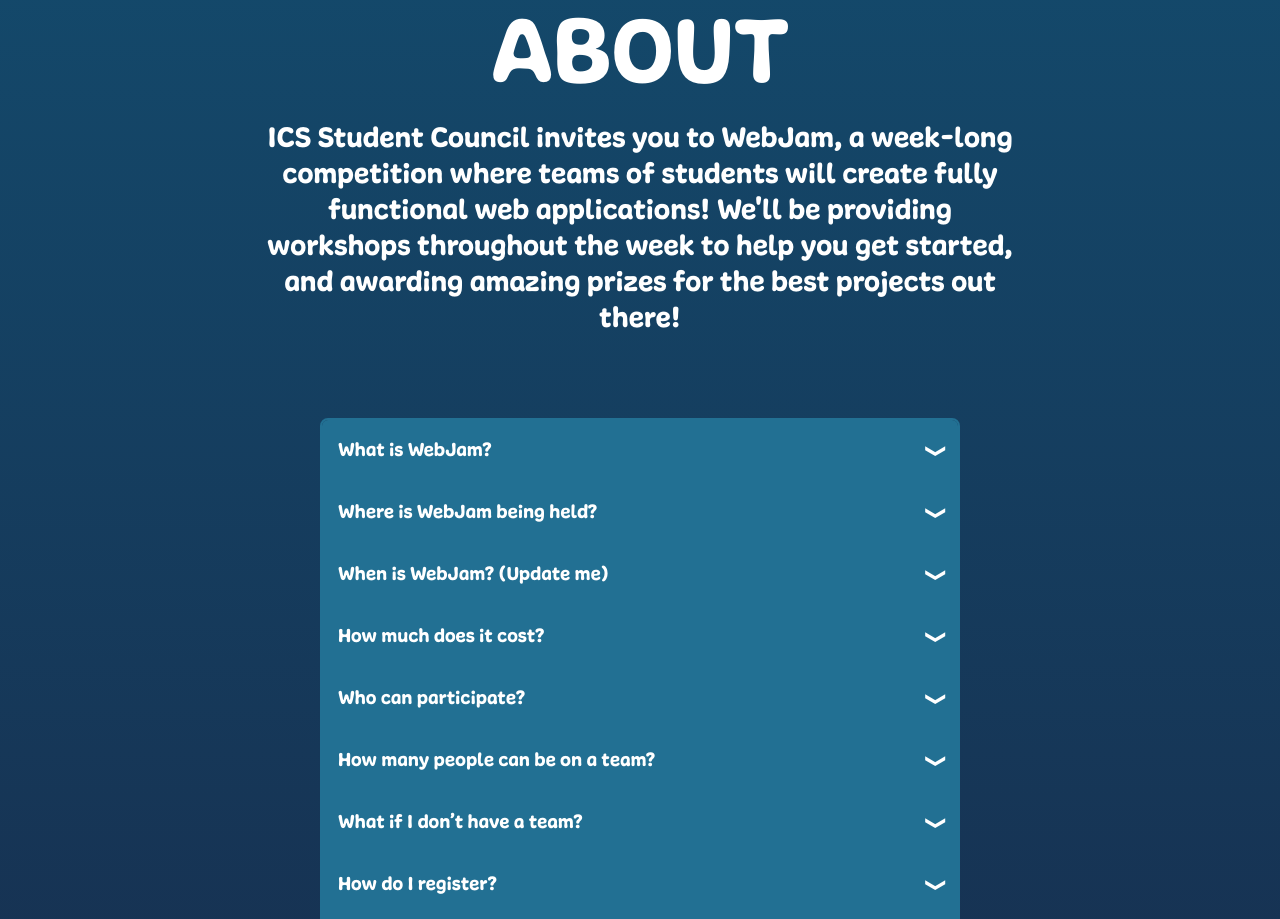
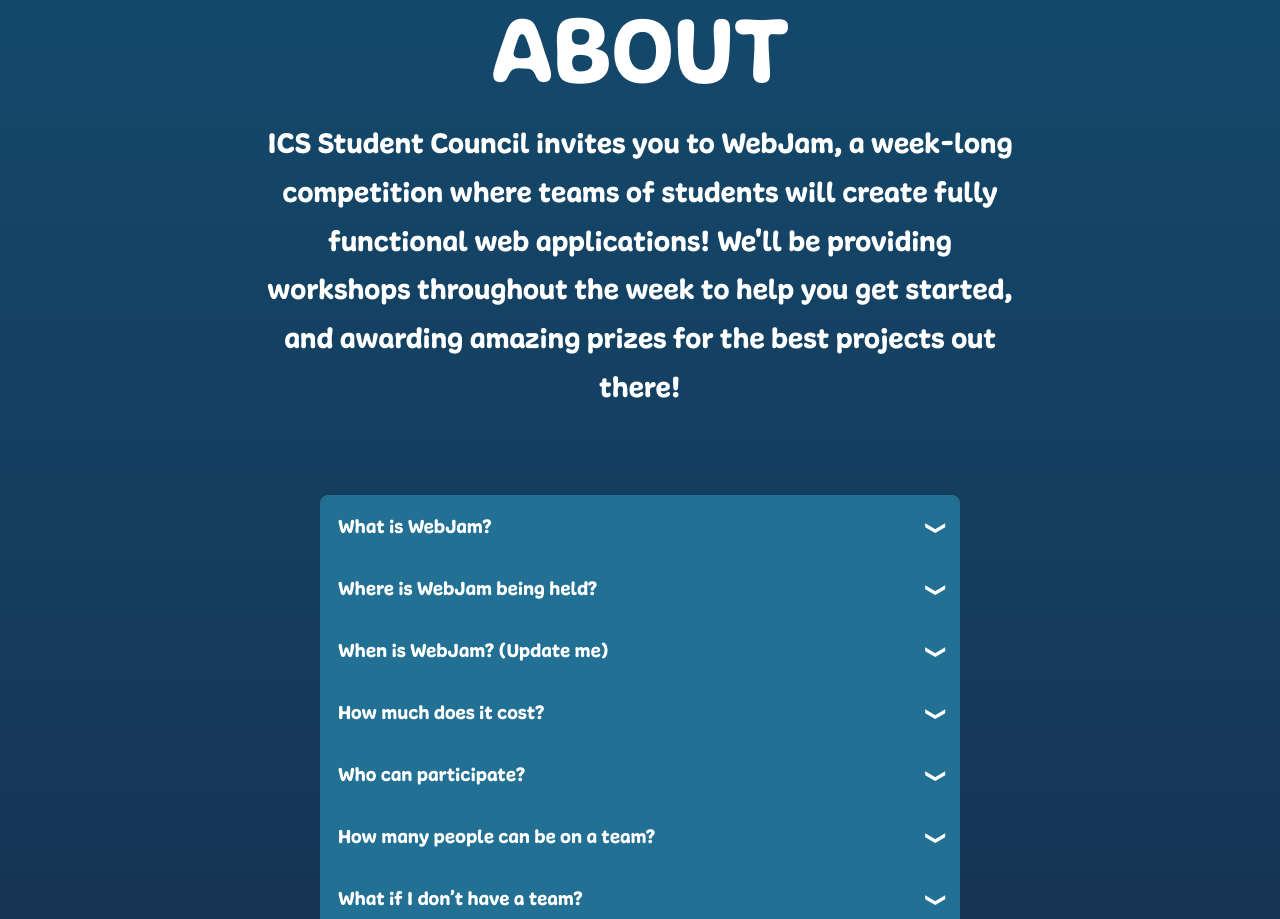
Before and after one commit to icssc/webjam-2023, a Next.js app: page / in a window 1280 px wide. Shown: the part 840-1759 px from the top of the page. Built offline with nearby package versions, Linux system fonts and the light colour scheme.

Commit message:
Adjust font sizes

```diff
--- a/src/components/about/about.js
+++ b/src/components/about/about.js
@@ -20,7 +20,7 @@
   return (
     <div className="flex flex-col items-center mx-[10%] md:mx-[20%] gap-4 my-20">
       <div className="text-7xl md:text-8xl">ABOUT</div>
-      <div className="text-xl sm:text-2xl md:text-3xl text-center font-light leading-relaxed">
+      <div className="text-xl sm:text-2xl md:text-3xl md:leading-relaxed text-center font-light">
         ICS Student Council invites you to WebJam, a week-long competition where
         teams of students will create fully functional web applications! We'll
         be providing workshops throughout the week to help you get started, and
```
